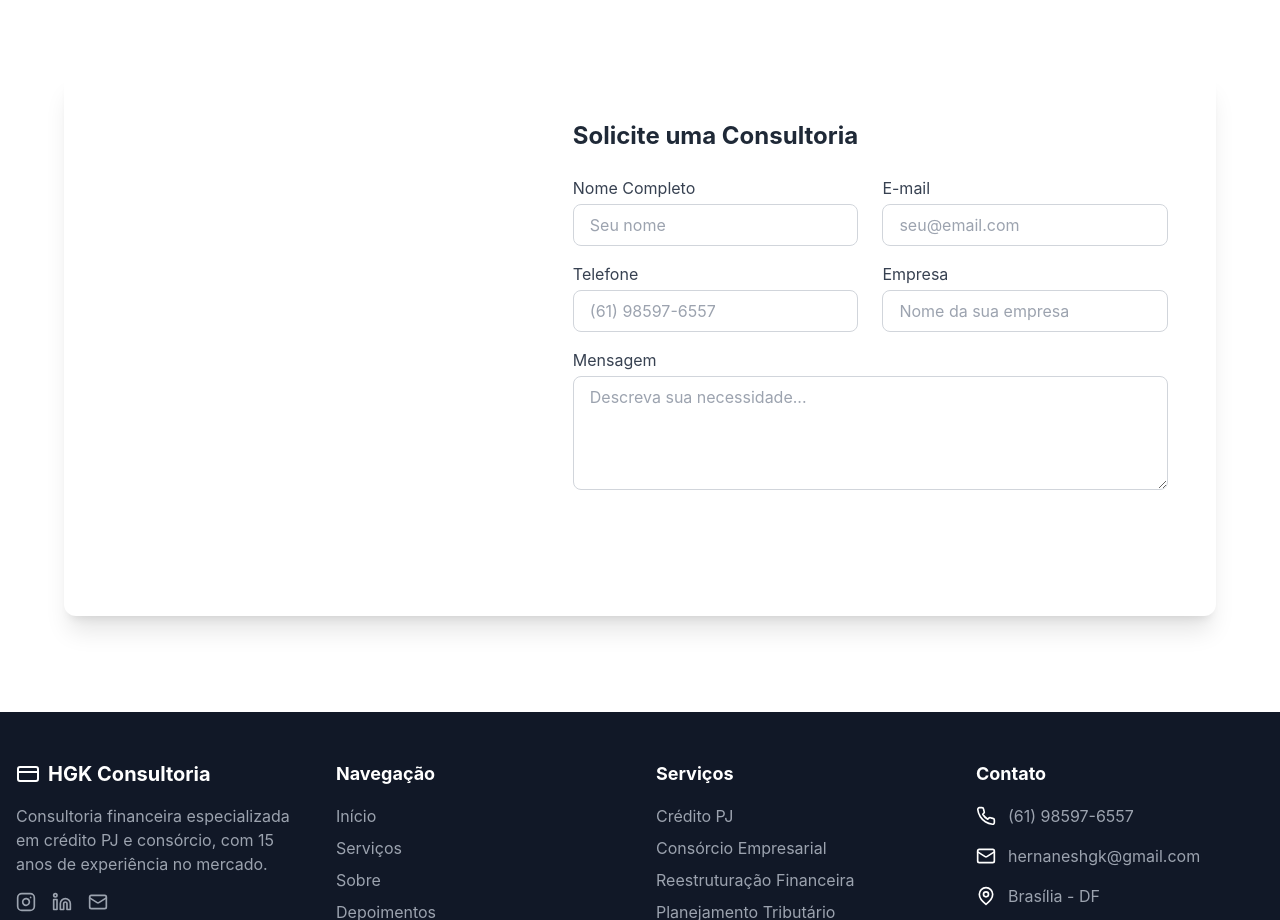
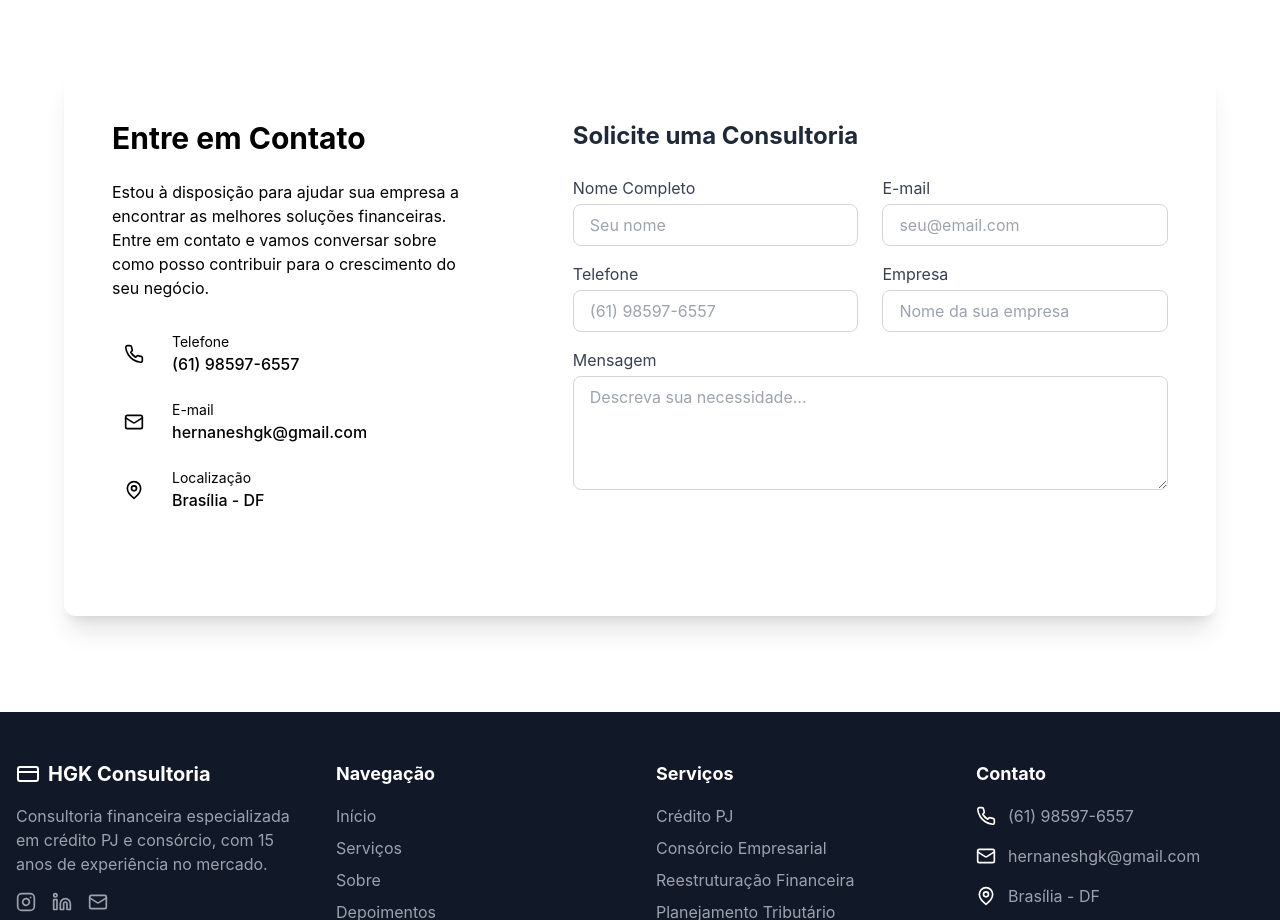
Before and after one commit to hernanes2201/projeto2, a React (Vite) app: page / in a window 1280 px wide. Shown: the part 3300-4220 px from the top of the page. Built offline with nearby package versions, Linux system fonts and the light colour scheme.

Commit message:
Update contact section text color

```diff
--- a/src/components/Contact.tsx
+++ b/src/components/Contact.tsx
@@ -51,40 +51,40 @@ const Contact: React.FC = () => {
         <div className="max-w-6xl mx-auto">
           <div className="flex flex-col lg:flex-row bg-white rounded-xl shadow-xl overflow-hidden">
             <div className="lg:w-2/5 bg-primary p-8 md:p-12">
-              <h2 className="text-3xl font-bold text-white mb-6">Entre em Contato</h2>
+              <h2 className="text-3xl font-bold text-black mb-6">Entre em Contato</h2>
 
-              <p className="text-white/90 mb-8">
+              <p className="text-black mb-8">
                 Estou à disposição para ajudar sua empresa a encontrar as melhores soluções financeiras. Entre em contato e vamos conversar sobre como posso contribuir para o crescimento do seu negócio.
               </p>
 
               <div className="space-y-6">
                 <div className="flex items-start">
                   <div className="bg-white/10 p-3 rounded-full mr-4">
-                    <Phone className="h-5 w-5 text-white" />
+                    <Phone className="h-5 w-5 text-black" />
                   </div>
                   <div>
-                    <p className="text-white/80 text-sm">Telefone</p>
-                    <p className="text-white font-medium">(61) 98597-6557</p>
+                    <p className="text-black text-sm">Telefone</p>
+                    <p className="text-black font-medium">(61) 98597-6557</p>
                   </div>
                 </div>
 
                 <div className="flex items-start">
                   <div className="bg-white/10 p-3 rounded-full mr-4">
-                    <Mail className="h-5 w-5 text-white" />
+                    <Mail className="h-5 w-5 text-black" />
                   </div>
                   <div>
-                    <p className="text-white/80 text-sm">E-mail</p>
-                    <p className="text-white font-medium">hernaneshgk@gmail.com</p>
+                    <p className="text-black text-sm">E-mail</p>
+                    <p className="text-black font-medium">hernaneshgk@gmail.com</p>
                   </div>
                 </div>
 
                 <div className="flex items-start">
                   <div className="bg-white/10 p-3 rounded-full mr-4">
-                    <MapPin className="h-5 w-5 text-white" />
+                    <MapPin className="h-5 w-5 text-black" />
                   </div>
                   <div>
-                    <p className="text-white/80 text-sm">Localização</p>
-                    <p className="text-white font-medium">Brasília - DF</p>
+                    <p className="text-black text-sm">Localização</p>
+                    <p className="text-black font-medium">Brasília - DF</p>
                   </div>
                 </div>
               </div>
```
